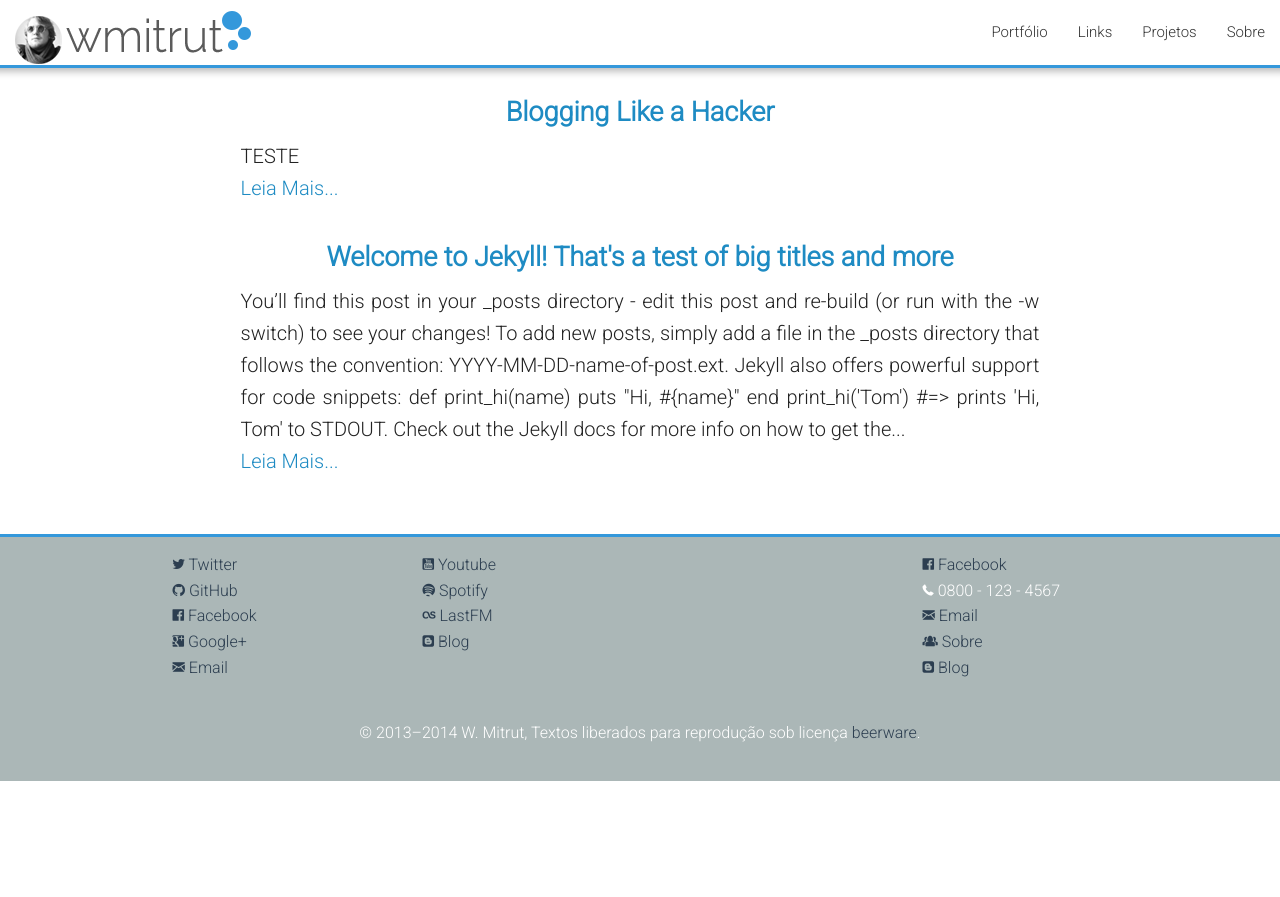
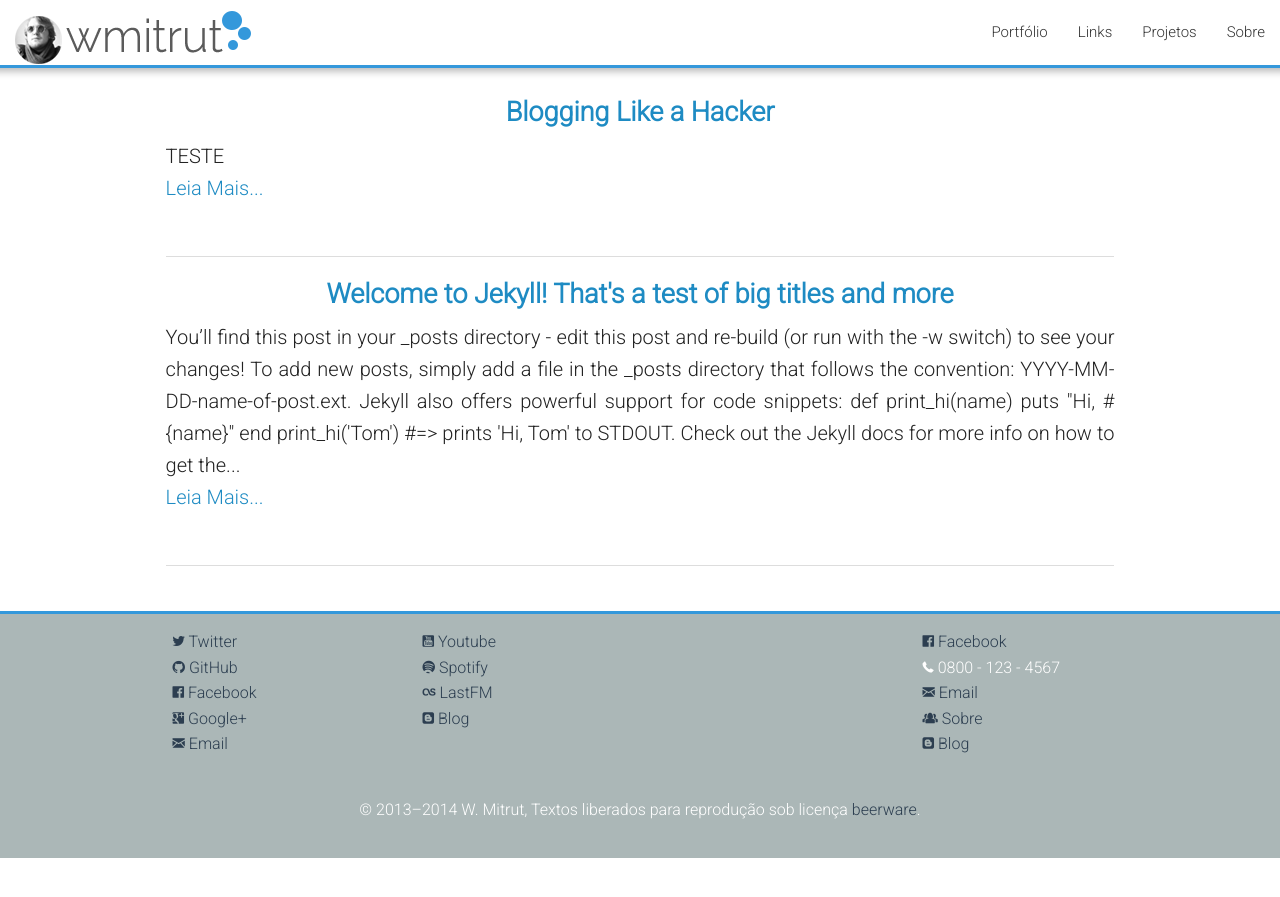
Before and after one commit to Wmitrut/wmitrut.github.io, a Jekyll site: the page built from index.html, in a window 1280 px wide and 900 px high. Shown: the top 897 px of the window. Built offline with Jekyll 4.4.1, drawn with Linux system fonts in a browser that asks for light colours.

Commit message:
imagens - not working

```diff
--- a/_layouts/post.html
+++ b/_layouts/post.html
@@ -18,4 +18,5 @@ layout: default
   {{ content }}
   </article>
 
+
 </div>
--- a/css/application.css
+++ b/css/application.css
@@ -65,7 +65,7 @@ ul{
 .posts{
 	margin: 0 auto;
 	text-align: justify;
-	max-width: 850px;
+	max-width: 1000px;
 	font-size: 20px;
 	padding: 2%;
 }
@@ -78,3 +78,6 @@ ul{
 .posts a:hover{
 	color: #22313F;
 };
+hr{
+	width: 80%;
+}
--- a/index.html
+++ b/index.html
@@ -9,7 +9,9 @@ layout: default
     <li> <h3><a href="{{ _posts}}{{ post.url }}" class="post_title">{{ post.title }}</a></h3></li>
         {{ post.content | strip_html | truncatewords:75}}<br>
             <a href="{{ post.url }}">Leia Mais...</a><br><br>
+              <hr>
     {% endfor %}
+
 </ul>
 
 
```
